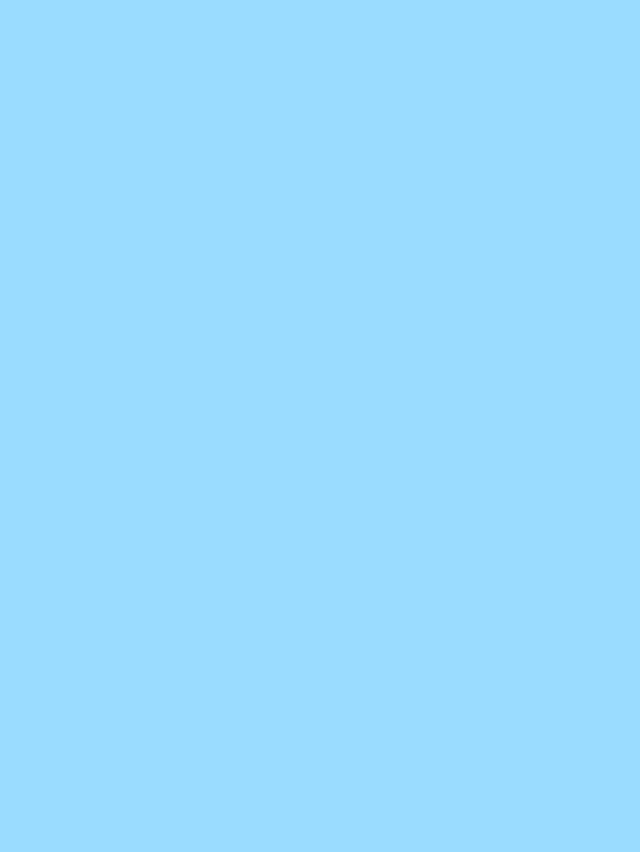
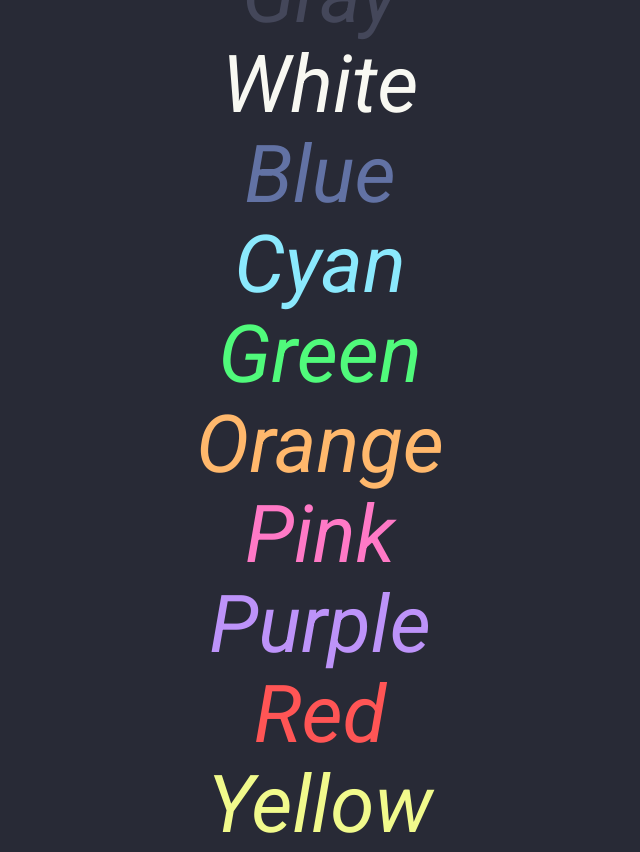
Before and after one commit to iMUngHee/Workspace, a website built with webpack: page public/index.html in a window 1280 px wide. Shown: the whole page, without its empty margins (320-960 px from the left). Before the commit the page ends 800 px from the top, so only its background shows below. Built offline with nearby package versions, Linux system fonts and the light colour scheme.

Commit message:
[Chore] Set dracula theme.

```diff
--- a/public/index.html
+++ b/public/index.html
@@ -6,5 +6,18 @@
     <meta name="viewport" content="width=device-width, initial-scale=1.0" />
     <title>Workspace</title>
   </head>
-  <body id="root"></body>
+  <body id="root">
+    <div id="typography">
+      <span id="gray">Gray</span>
+      <span id="white">White</span>
+      <span id="blue">Blue</span>
+      <span id="cyan">Cyan</span>
+      <span id="green">Green</span>
+      <span id="orange">Orange</span>
+      <span id="pink">Pink</span>
+      <span id="purple">Purple</span>
+      <span id="red">Red</span>
+      <span id="yellow">Yellow</span>
+    </div>
+  </body>
 </html>
--- a/src/styles/_theme.scss
+++ b/src/styles/_theme.scss
@@ -1,6 +1,13 @@
 /* Color-theme
-* Base Color */
-$base-blue: #9adcff;
-$base-yellow: #fff89a;
-$base-orange: #ffb2a6;
-$base-red: #ff8aae;
+* dracula Color */
+$dracula-black: #282a36;
+$dracula-gray: #44475a;
+$dracula-white: #f8f8f2;
+$dracula-blue: #6272a4;
+$dracula-cyan: #8be9fd;
+$dracula-green: #50fa7b;
+$dracula-orange: #ffb86c;
+$dracula-pink: #ff79c6;
+$dracula-purple: #bd93f9;
+$dracula-red: #ff5555;
+$dracula-yellow: #f1fa8c;
--- a/src/styles/global.scss
+++ b/src/styles/global.scss
@@ -1,5 +1,62 @@
 @use 'theme' as theme;
+@import url('https://fonts.googleapis.com/css2?family=Roboto:ital,wght@0,100;0,300;0,400;0,500;0,700;0,900;1,100;1,300;1,400;1,500;1,700;1,900&display=swap');
 
 #root {
-  background-color: theme.$base-blue;
+  font-family: 'Roboto', sans-serif;
+  background-color: theme.$dracula-black;
 }
+
+#typography {
+  width: 100vw;
+  height: 100vh;
+  display: flex;
+  flex-direction: column;
+  justify-content: center;
+  align-items: center;
+  font-size: 80px;
+  gap: 10px;
+  font-style: italic;
+  user-select: none;
+  -moz-user-select: none;
+  -webkit-user-select: none;
+}
+
+#gray {
+  color: theme.$dracula-gray;
+}
+
+#white {
+  color: theme.$dracula-white;
+}
+
+#blue {
+  color: theme.$dracula-blue;
+}
+
+#cyan {
+  color: theme.$dracula-cyan;
+}
+
+#green {
+  color: theme.$dracula-green;
+}
+
+#orange {
+  color: theme.$dracula-orange;
+}
+
+#pink {
+  color: theme.$dracula-pink;
+}
+
+#purple {
+  color: theme.$dracula-purple;
+}
+
+#red {
+  color: theme.$dracula-red;
+}
+
+#yellow {
+  color: theme.$dracula-yellow;
+}
```
